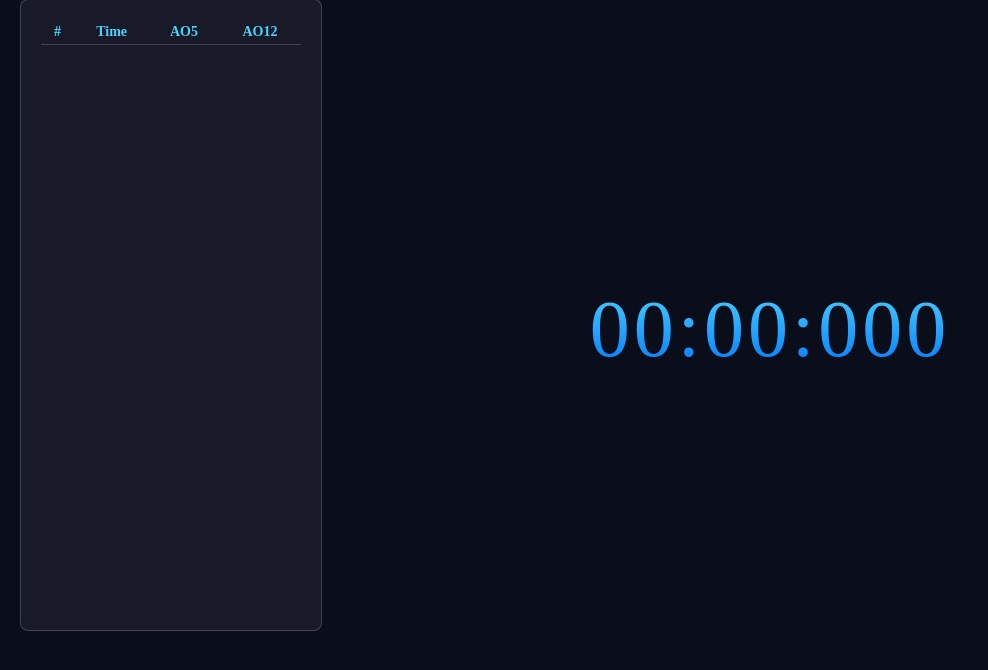
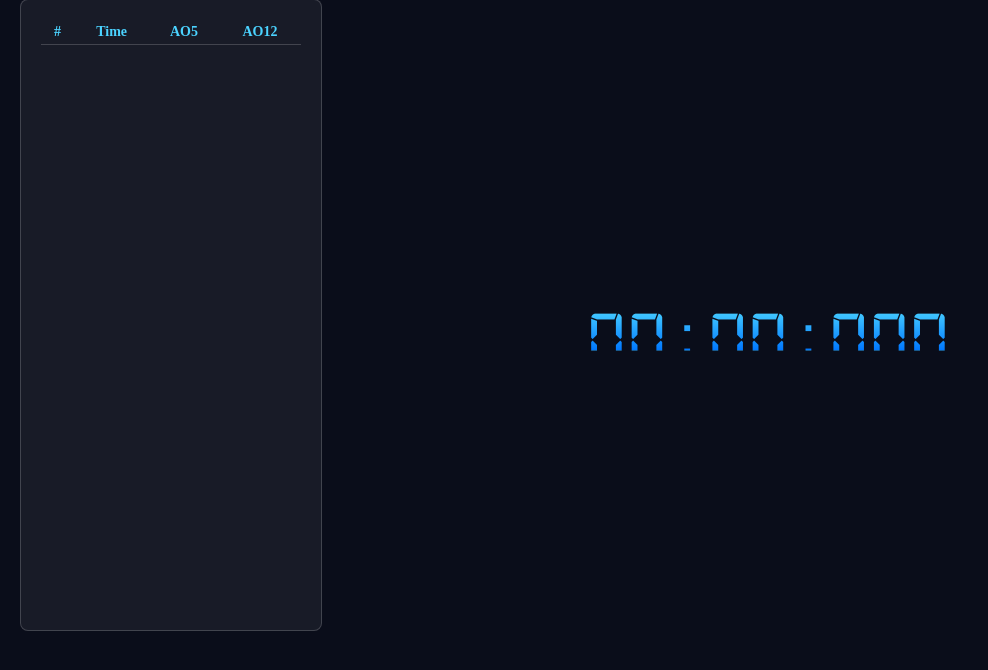
Before and after one commit to frocky10/cubetimer.nl, a PHP site: page / in a window 1280 px wide. Shown: the part 71-741 px from the top of the page, without its empty margins (0-988 px from the left). Run offline with PHP 8.4, Linux system fonts and the light colour scheme; lists and menus that the app fills with data are empty.

Commit message:
Add Digital-7 font and update timer styles in CSS

```diff
--- a/public_html/Style/style.css
+++ b/public_html/Style/style.css
@@ -1,3 +1,10 @@
+    @font-face {
+      font-family: 'Digital-7';
+      src: url('../Fonts/digital-7.mono.ttf') format('truetype');
+      font-weight: normal;
+      font-style: normal;
+    }
+
     :root {
       --bg-dark: #0a0d1a;
       --bg-light: #ffffff;
@@ -63,10 +70,12 @@
     [data-theme="light"] th { color: #0077ff; }
 
     #timer {
+      font-family: 'Digital-7', monospace;
       font-size: 5rem;
       letter-spacing: 4px;
       background: var(--text-gradient);
       -webkit-background-clip: text;
+      background-clip: text;
       color: transparent;
       position: absolute;
       left: calc(50% + 130px);
```
Also changed, not shown: public_html/Fonts/digital-7.mono.ttf (added).
